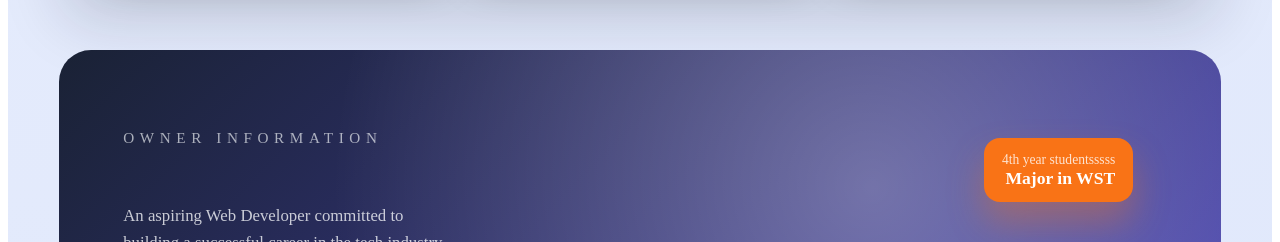
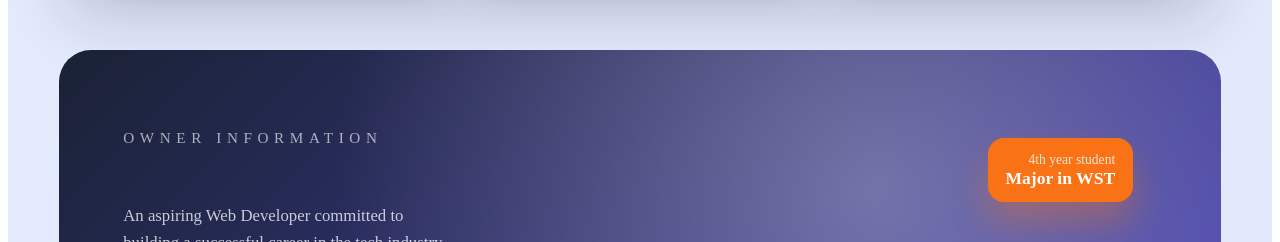
Before and after one commit to vince00279/ughh.github.io, an Angular app: page / in a window 1280 px wide. Shown: the part 2534-2776 px from the top of the page. Built offline with nearby package versions, Linux system fonts and the light colour scheme.

Commit message:
Update home.ts

```diff
--- a/src/app/home/home.ts
+++ b/src/app/home/home.ts
@@ -121,7 +121,7 @@ import {HousingService} from '../housing';
 
           </div>
           <div class="hero-badges">
-            <span>4th year studentsssss</span>
+            <span>4th year student</span>
             <strong>Major in WST</strong>
           </div>
         </div>
```
